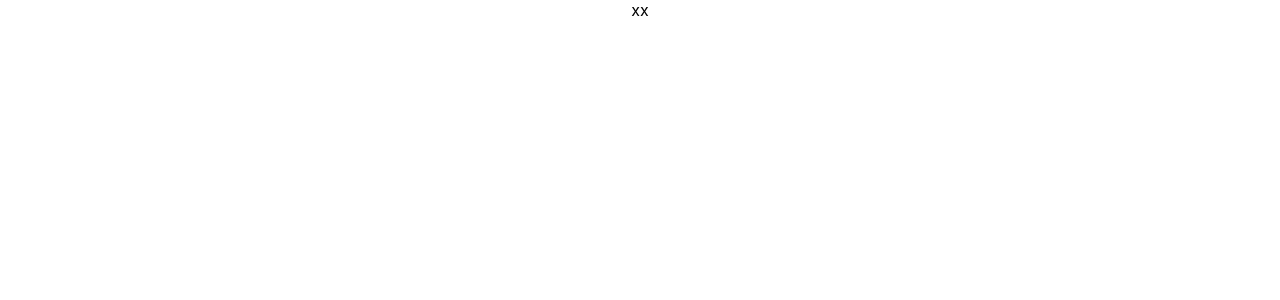
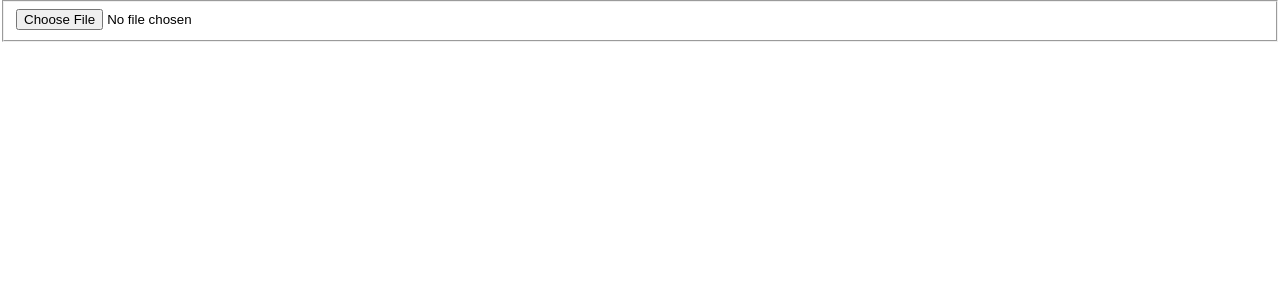
Before and after one commit to ratel4150/image-manager, a React (Create React App) app in the folder front-end-image-manager-app/: page / in a window 1280 px wide. Shown: the top 300 px of the page. Built offline with nearby package versions, Linux system fonts and the light colour scheme.

Commit message:
install styled-components

```diff
--- a/front-end-image-manager-app/package.json
+++ b/front-end-image-manager-app/package.json
@@ -9,6 +9,7 @@
     "react": "^18.2.0",
     "react-dom": "^18.2.0",
     "react-scripts": "5.0.1",
+    "styled-components": "^5.3.6",
     "web-vitals": "^2.1.4"
   },
   "scripts": {
--- a/front-end-image-manager-app/src/App.js
+++ b/front-end-image-manager-app/src/App.js
@@ -1,10 +1,12 @@
 import logo from './logo.svg';
 import './App.css';
+import UploadImage from './component/UploadImage';
 
 function App() {
   return (
-    <div className="App">
-    xx
+    <div>
+      <UploadImage/>
+
     </div>
   );
 }
--- a/front-end-image-manager-app/src/component/UploadImage.jsx
+++ b/front-end-image-manager-app/src/component/UploadImage.jsx
@@ -1,4 +1,5 @@
 import React from 'react'
+
 
 function UploadImage() {
   return (
```
Also changed, not shown: 1 other file (tests, documents, lock files or other folders).
